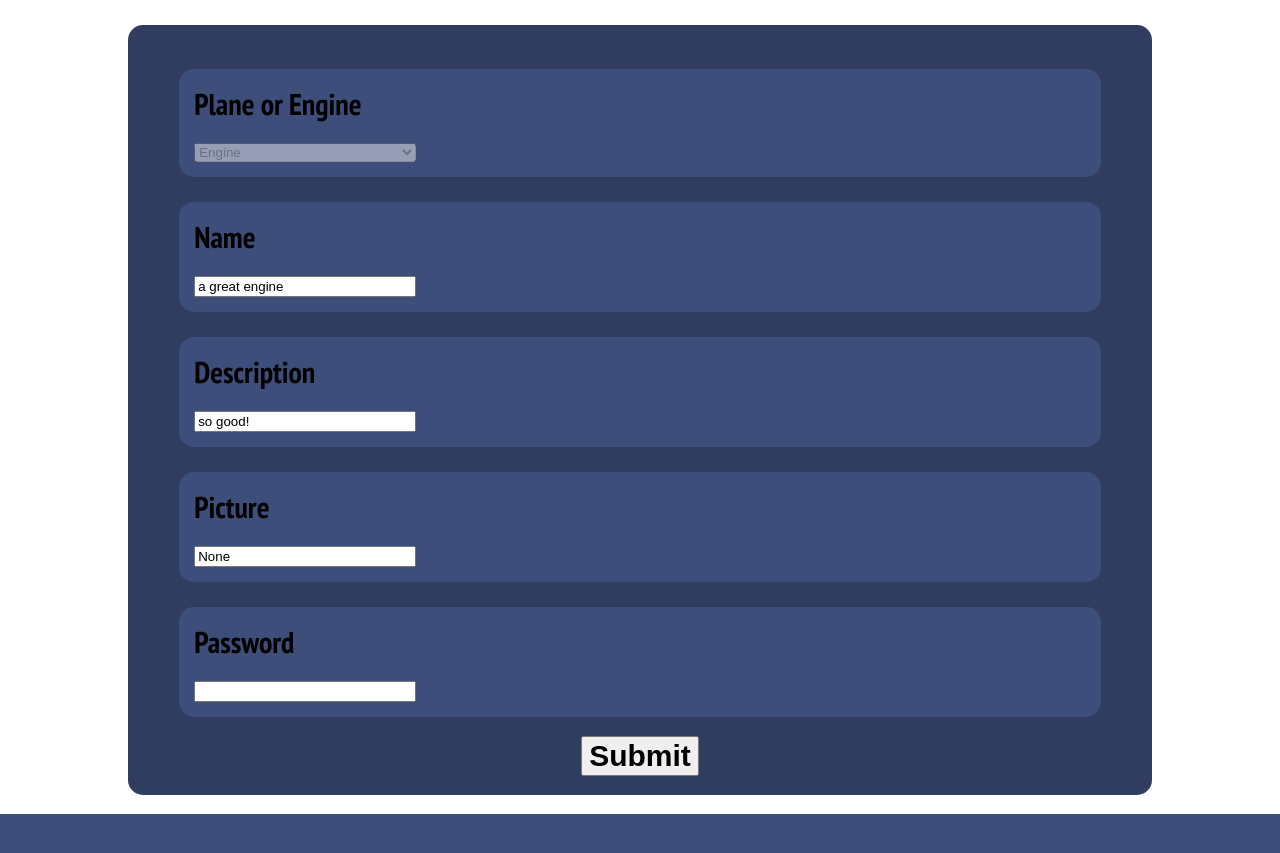
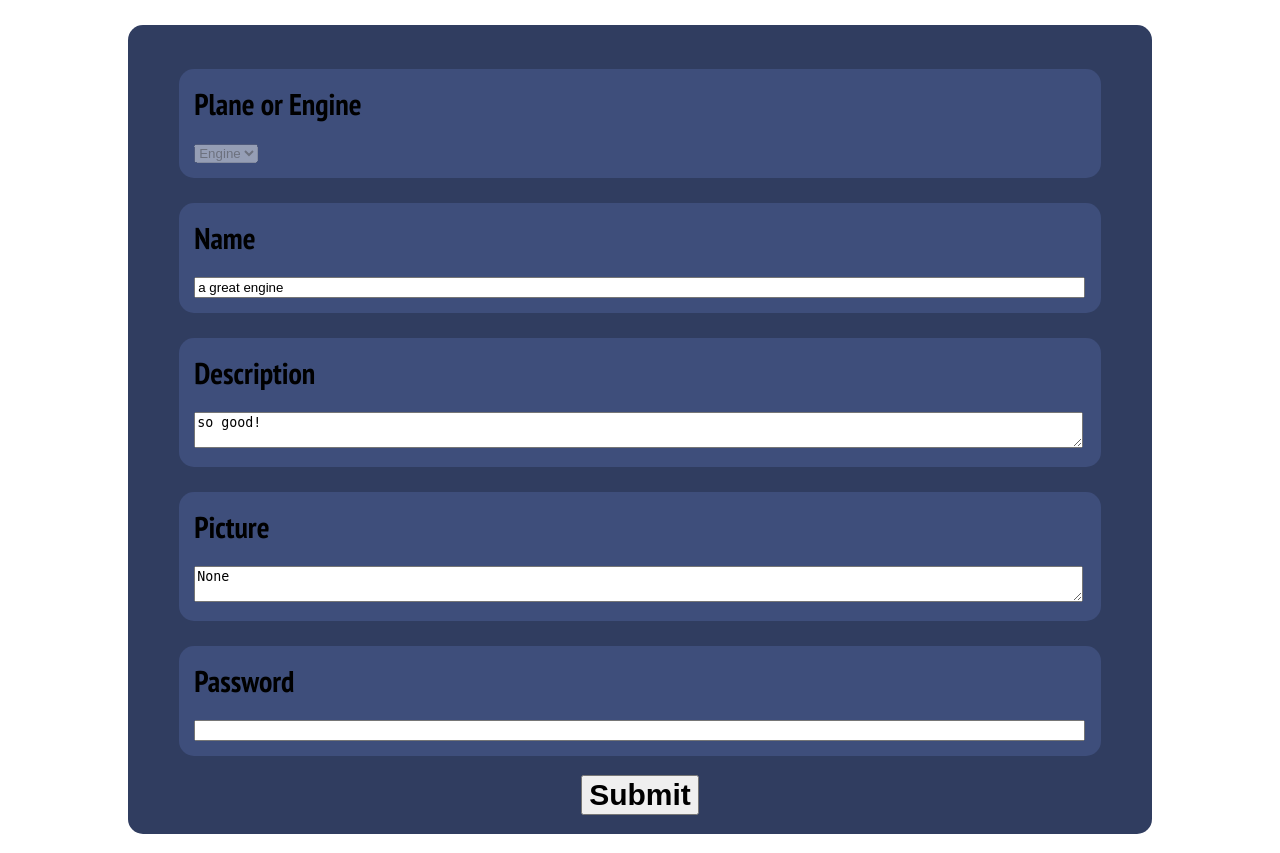
Before and after one commit to Burnside21140/PlaneWIKI, a Flask app: page /edit/engine/1 in a window 1280 px wide. Shown: the part 62-915 px from the top of the page. Before the commit the page ends 876 px from the top, so only its background shows below. Run offline with Flask 3, Linux system fonts and the light colour scheme; data comes from the database, SQL or seed files in the repository; both versions use the stored data as it was after the commit.

Commit message:
Text wrap on edit and create Fix pushing off image

```diff
--- a/static/style/css/style.css
+++ b/static/style/css/style.css
@@ -205,6 +205,21 @@ a {
     margin: auto;
 }
 
+.creation-input {
+    padding-left: 15px;
+    padding-right: 15px;
+    padding-bottom: 15px;
+}
+
+.creation-input textarea {
+    width: 99%;
+    resize: vertical;
+}
+
+.creation-input input {
+    width: 99%;
+}
+
 /** Font **/
 
 body {
--- a/templates/edit.html
+++ b/templates/edit.html
@@ -7,7 +7,7 @@
     <form method="POST" action="/edit/{{ item_type }}/{{ item_id }}">
         <div class="creation-section">
             <label for="PlaneEngine" class="label-heading">Plane or Engine</label>
-            <div class="pe-info">
+            <div class="creation-input">
                 <select name="PlaneEngine" id="PlaneEngine" disabled>
                     <option value="plane" {% if item_type == "plane" %}selected{% endif %}>Plane</option>
                     <option value="engine" {% if item_type == "engine" %}selected{% endif %}>Engine</option>
@@ -16,25 +16,25 @@
         </div>
         <div class="creation-section">
             <label for="name" class="label-heading">Name</label>
-            <div class="pe-info">
+            <div class="creation-input">
                 <input type="text" id="name" name="name" value="{{ item[0] }}">
             </div>
         </div>
         <div class="creation-section">
             <label for="description" class="label-heading">Description</label>
-            <div class="pe-info">
-                <input type="text" id="description" name="description" value="{{ item[1] }}">
+            <div class="creation-input">
+                <textarea id="description" name="description">{{ item[1] }}</textarea>
             </div>
         </div>
         <div class="creation-section">
             <label for="picture" class="label-heading">Picture</label>
-            <div class="pe-info">
-                <input type="text" id="picture" name="picture" value="{{ item[2] }}">
+            <div class="creation-input">
+                <textarea id="picture" name="picture">{{ item[2] }}</textarea>
             </div>
         </div>
         <div class="creation-section">
             <label for="password" class="label-heading">Password</label>
-            <div class="pe-info">
+            <div class="creation-input">
                 <input type="password" id="password" name="password" value="">
             </div>
         </div>
--- a/templates/plane.html
+++ b/templates/plane.html
@@ -9,7 +9,7 @@
     </div>
     <div class="pe-info pe-section">
         <img src="{{planeimg}}" alt="">
-        <p>{{planedesc}}</p>
+        <pre><p>{{planedesc}}</p></pre>
     </div>
     <div class="pe-header pe-section">
         <a href="/edit/plane/{{planeid}}">
```
Also changed, not shown: templates/create.html (+7 -7 lines), planeWIKIDB.db.
